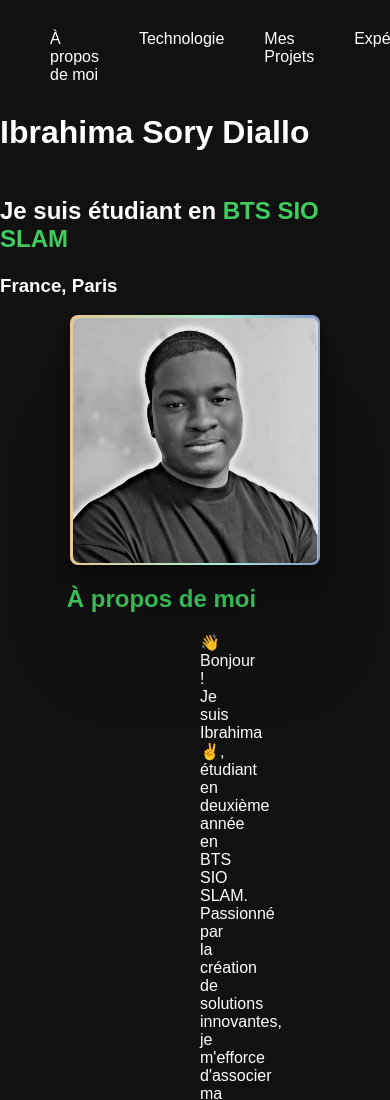
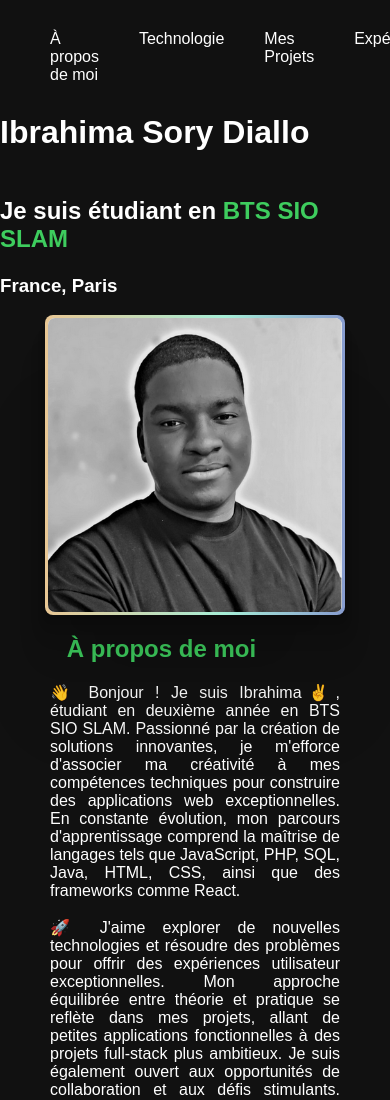
Before and after one commit to GoldSenseiBoi/ISD-Portfolio, a plain HTML site: page index.html in a window 390 px wide. Shown: the top 1100 px of the page. Drawn offline with Linux system fonts and the light colour scheme; a web font is replaced by a local one.

Commit message:
Add :ambulance:

```diff
--- a/css/index.css
+++ b/css/index.css
@@ -40,6 +40,17 @@
   padding-left: 200px;
   padding-right: 200px;
   align-content: center;
+}
+
+
+
+/* Media query pour les écrans plus petits */
+@media only screen and (max-width: 600px) {
+  .about_us p {
+    font-size: 16px;
+    padding-left: 50px;
+    padding-right: 50px; /* ajustement de la taille de police pour les petits écrans */
+  }
 }
 
 .titre_part{
@@ -88,8 +99,8 @@
 
 .wrapper {
   padding-top: 100px;
-  width: 250px;
-  height: 150px;
+  width: 300px;
+  height: 200px;
   margin: 0 auto;
   position: relative;
   overflow: hidden;
@@ -183,6 +194,7 @@ a{
 display: flex;
 align-items: center;
 justify-content: center;
+flex-wrap: wrap;
 
 }
 .container {
@@ -525,3 +537,6 @@ justify-content: center;
   }
 
   /*Fin Bts sio*/
+
+  /*Responsive portfolio*/
+  /* Fin Responsive Portfolio*/
```
